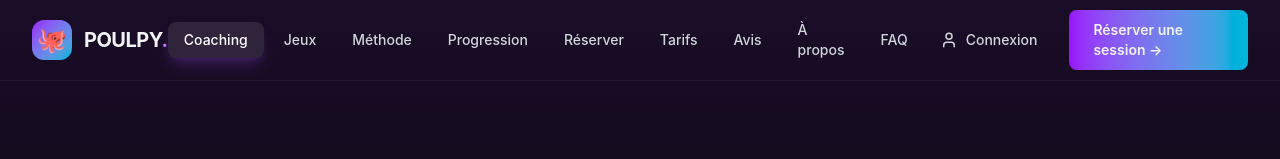
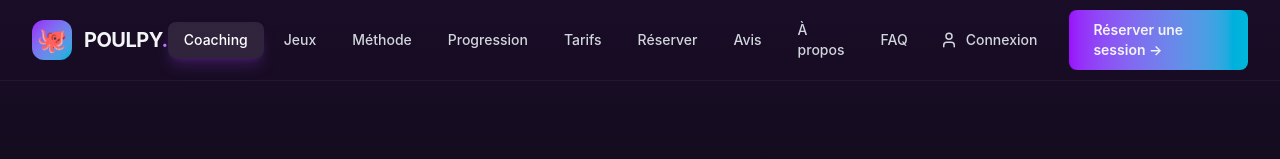
Before and after one commit to Smith9411/poulpy-coaching, a Next.js app: page / in a window 1280 px wide. Shown: the top 159 px of the page. Built offline with nearby package versions, Linux system fonts and the light colour scheme.

Commit message:
Fix: Navbar order - move Tarifs before Réserver in nav links; restore page section order (Pricing before Booking)

```diff
--- a/app/page.tsx
+++ b/app/page.tsx
@@ -2,11 +2,11 @@ import Hero from '@/components/Hero';
 import WhyPoulpy from '@/components/WhyPoulpy';
 import Games from '@/components/Games';
 import Method from '@/components/Method';
-import Booking from '@/components/Booking';
+import Pricing from '@/components/Pricing';
 import Testimonials from '@/components/Testimonials';
 import FAQ from '@/components/FAQ';
 import Progression from '@/components/Progression';
-import Pricing from '@/components/Pricing';
+import Booking from '@/components/Booking';
 import About from '@/components/About';
 
 export default function Home() {
@@ -17,8 +17,8 @@ export default function Home() {
       <Games />
       <Method />
       <Progression />
+      <Pricing />
       <Booking />
-      <Pricing />
       <Testimonials />
       <About />
       <FAQ />
--- a/components/Navbar.tsx
+++ b/components/Navbar.tsx
@@ -51,8 +51,8 @@ export default function Navbar() {
     { href: '#jeux', label: 'Jeux', id: 'jeux' },
     { href: '#methode', label: 'Méthode', id: 'methode' },
     { href: '#progression', label: 'Progression', id: 'progression' },
+    { href: '#tarifs', label: 'Tarifs', id: 'tarifs' },
     { href: '#booking', label: 'Réserver', id: 'booking' },
-    { href: '#tarifs', label: 'Tarifs', id: 'tarifs' },
     { href: '#avis', label: 'Avis', id: 'avis' },
     { href: '#apropos', label: 'À propos', id: 'apropos' },
     { href: '#faq', label: 'FAQ', id: 'faq' },
```
